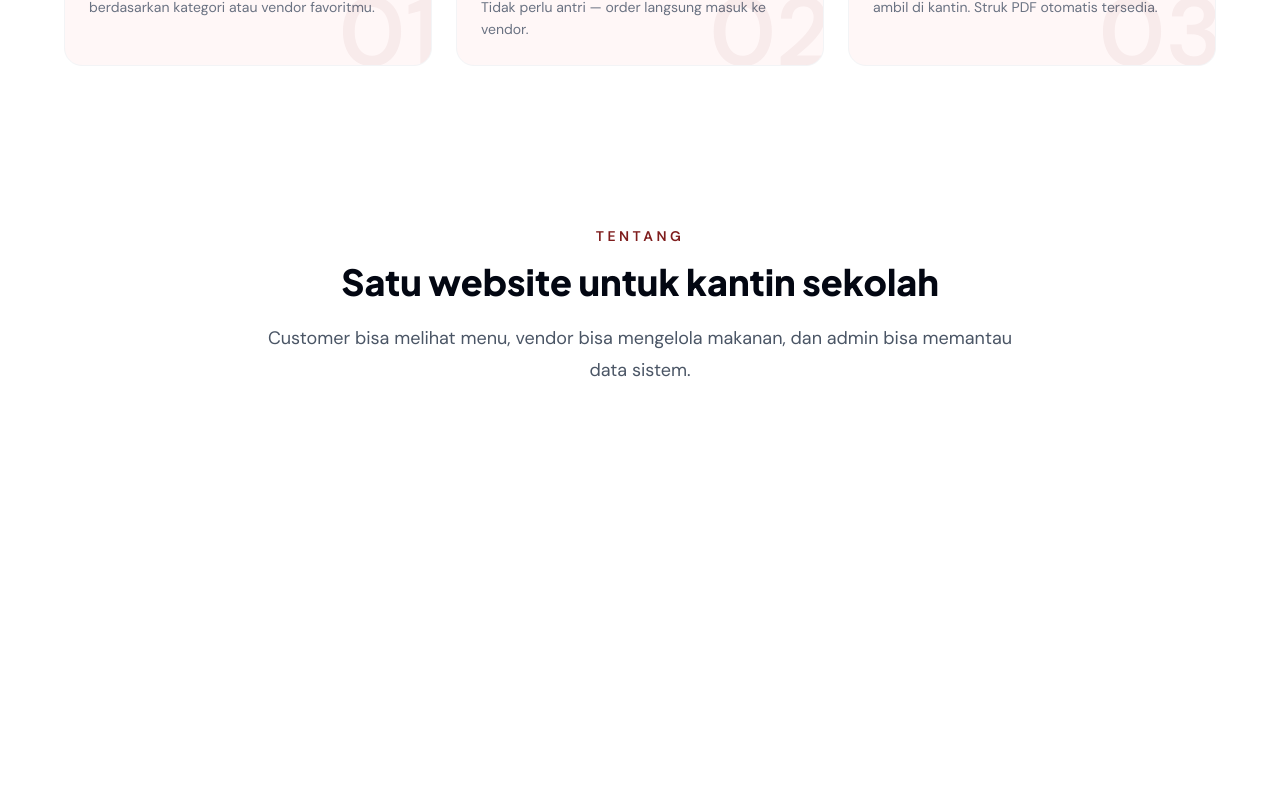
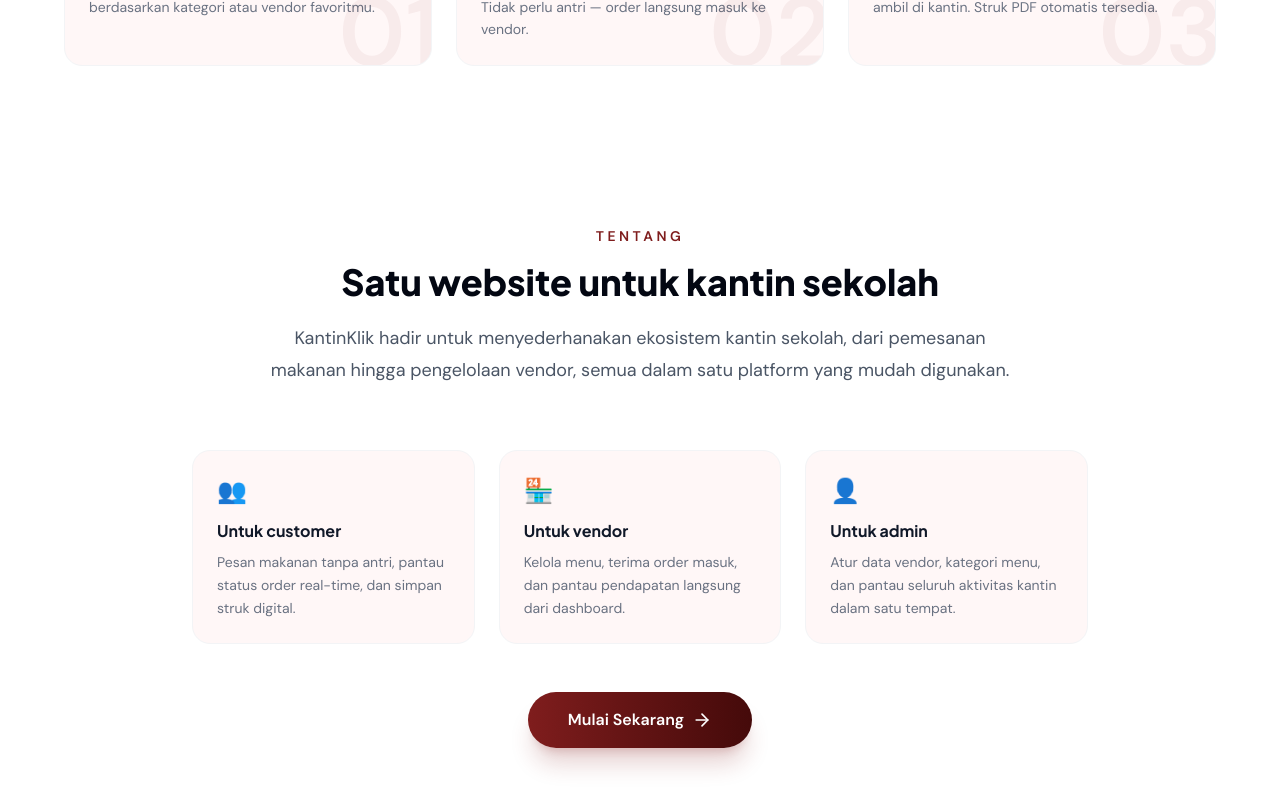
Before and after one commit to destina-18/ukl-genap2026, a Next.js app: page / in a window 1280 px wide. Shown: the part 1925-2733 px from the top of the page. Before the commit the page ends 2391 px from the top, so only its background shows below. Built offline with nearby package versions, Linux system fonts and the light colour scheme; no server answers.

Commit message:
feat(home): expand about section with role cards and CTA

```diff
--- a/app/page.tsx
+++ b/app/page.tsx
@@ -464,9 +464,51 @@
 
           <FadeIn delay={200}>
             <p className="mx-auto mt-5 max-w-3xl text-lg leading-8 text-gray-600">
-              Customer bisa melihat menu, vendor bisa mengelola makanan, dan admin
-              bisa memantau data sistem.
+              KantinKlik hadir untuk menyederhanakan ekosistem kantin sekolah,
+              dari pemesanan makanan hingga pengelolaan vendor, semua dalam satu
+              platform yang mudah digunakan.
             </p>
+          </FadeIn>
+
+          <FadeIn delay={300}>
+            <div className="mx-auto mt-16 grid max-w-4xl gap-6 sm:grid-cols-3">
+              {[
+                {
+                  emoji: "👥",
+                  title: "Untuk customer",
+                  desc: "Pesan makanan tanpa antri, pantau status order real-time, dan simpan struk digital.",
+                },
+                {
+                  emoji: "🏪",
+                  title: "Untuk vendor",
+                  desc: "Kelola menu, terima order masuk, dan pantau pendapatan langsung dari dashboard.",
+                },
+                {
+                  emoji: "👤",
+                  title: "Untuk admin",
+                  desc: "Atur data vendor, kategori menu, dan pantau seluruh aktivitas kantin dalam satu tempat.",
+                },
+              ].map(({ emoji, title, desc }) => (
+                <div
+                  key={title}
+                  className="rounded-2xl border border-gray-100 bg-[#fff7f7] p-6 text-left"
+                >
+                  <div className="mb-3 text-2xl">{emoji}</div>
+                  <h3 className="font-bold text-gray-900">{title}</h3>
+                  <p className="mt-2 text-sm leading-relaxed text-gray-500">{desc}</p>
+                </div>
+              ))}
+            </div>
+          </FadeIn>
+
+          <FadeIn delay={400}>
+            <Link
+              href="/sign-in"
+              className="mt-12 inline-flex items-center justify-center gap-2 rounded-full bg-gradient-to-r from-[#7f1d1d] to-[#450a0a] px-10 py-4 font-bold text-white shadow-xl shadow-red-900/20 transition hover:scale-105"
+            >
+              Mulai Sekarang
+              <ArrowRight className="h-5 w-5" />
+            </Link>
           </FadeIn>
         </section>
       </div>
```
